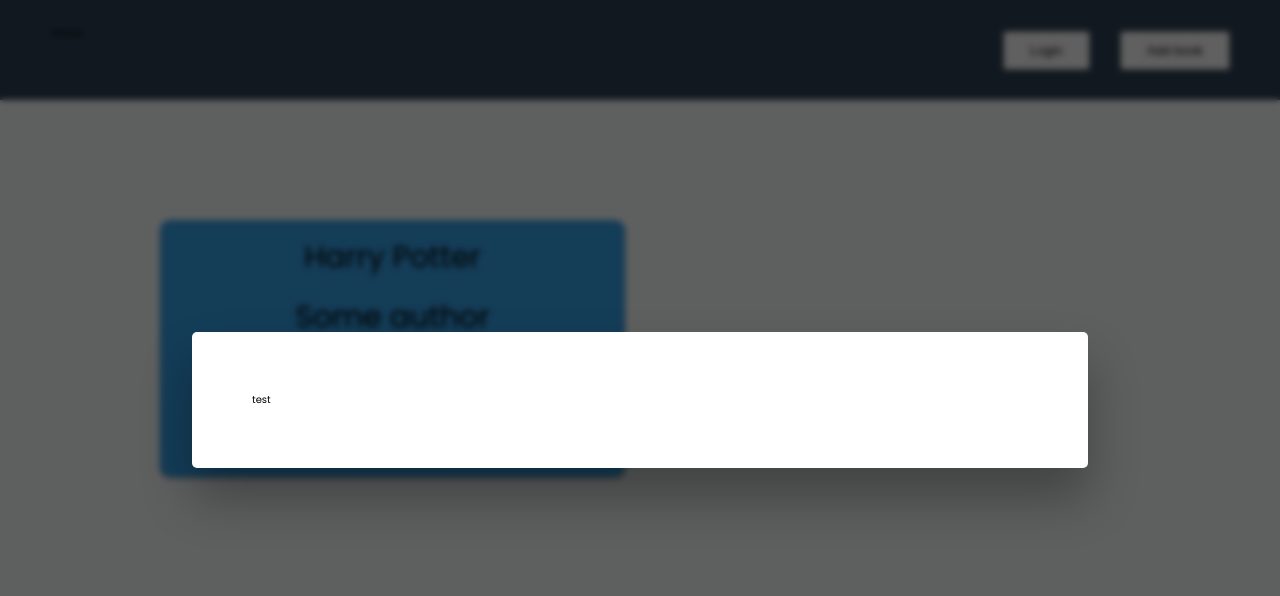
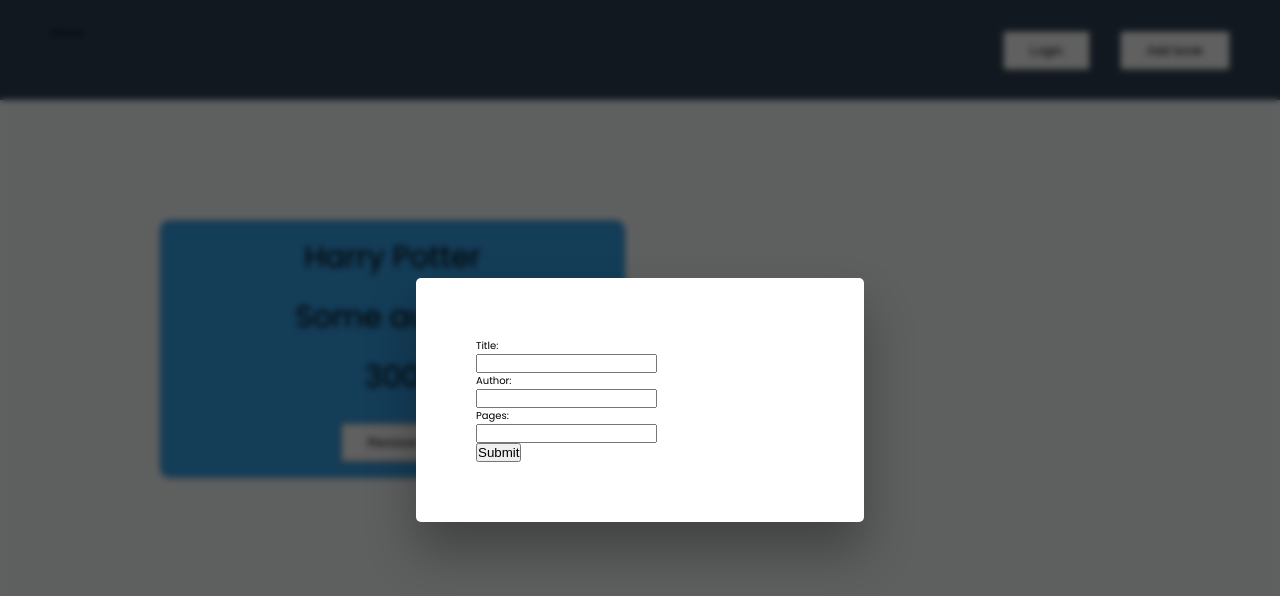
Before and after one commit to matt-harsini/Library, a plain HTML site: page index.html in a window 1280 px wide. Both pictures are taken after a click on the button "Add book". Drawn offline with Linux system fonts and the light colour scheme.

Commit message:
added a form for a user to submit a new book to the library

```diff
--- a/app.js
+++ b/app.js
@@ -4,6 +4,16 @@ const mainContainer = document.querySelector(".main");
 const addBookBtn = document.querySelector(".add-book");
 const modal = document.querySelector(".modal");
 const overlay = document.querySelector(".overlay");
+const submitForm = document.querySelector(".submit-form");
+const myLibrary = [];
+
+function Book(title, author, pages) {
+  this.title = title;
+  this.author = author;
+  this.pages = pages;
+}
+
+function addBookToLibrary() {}
 
 function closeModal(e) {
   if (e.key === "Escape" && !modal.classList.contains("hidden")) {
--- a/index.html
+++ b/index.html
@@ -29,7 +29,23 @@
       </main>
     </div>
     <div class="modal hidden">
-      <p>test</p>
+      <form>
+        <div>
+          <label for="title">Title:</label>
+        </div>
+        <input type="text" id="title" name="title" />
+        <div>
+          <label for="author_name">Author:</label>
+        </div>
+        <input type="text" id="author_name" name="author_name" />
+        <div>
+          <label for="pages">Pages:</label>
+        </div>
+        <input type="text" id="pages" name="pages" min="1" />
+        <div>
+          <button type="submit" class=".submit-form">Submit</button>
+        </div>
+      </form>
     </div>
     <div class="overlay hidden"></div>
   </body>
--- a/style.css
+++ b/style.css
@@ -67,7 +67,7 @@ body {
   top: 50%;
   left: 50%;
   transform: translate(-50%, -50%);
-  width: 70%;
+  width: 35%;
   background-color: white;
   padding: 6rem;
   border-radius: 5px;
```
